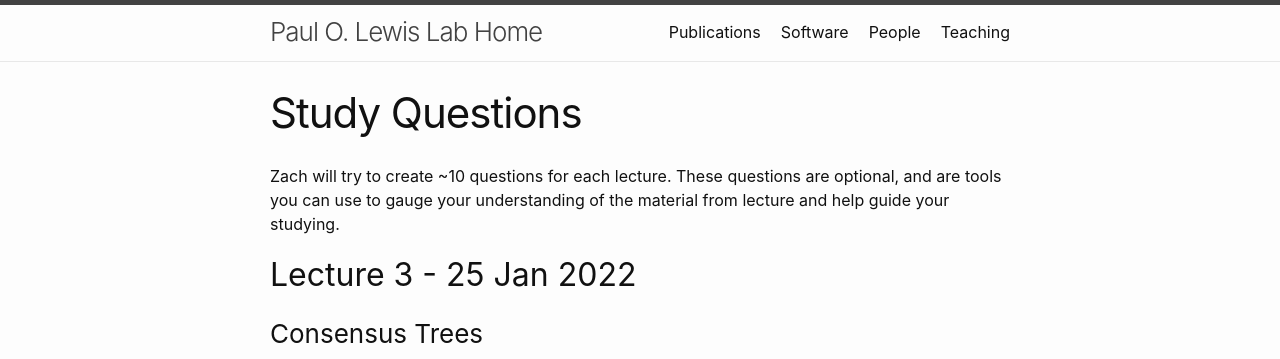
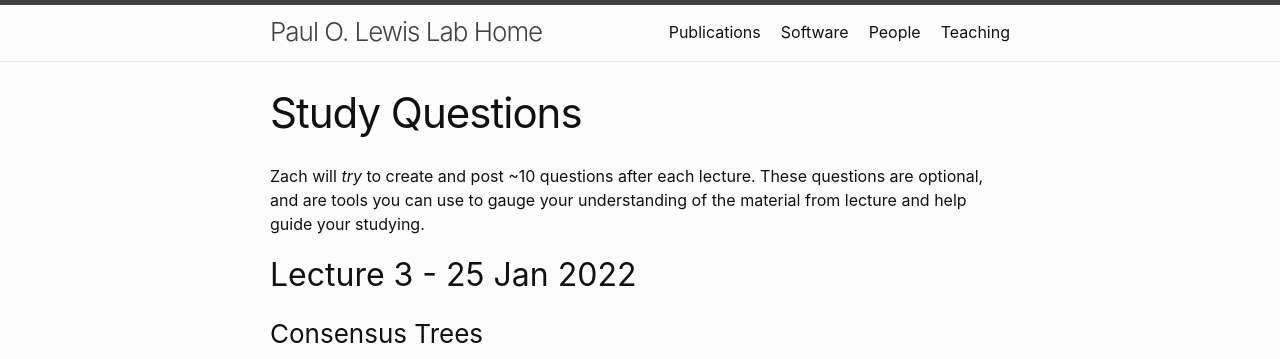
Before and after one commit to plewis/plewis.github.io, a Jekyll site: the page built from phylogenetics/study_questions.md, in a window 1280 px wide. Shown: the top 359 px of the page. Built offline with Jekyll 4.4.1, drawn with Linux system fonts in a browser that asks for light colours.

Commit message:
minor corrections

```diff
--- a/phylogenetics/study_questions.md
+++ b/phylogenetics/study_questions.md
@@ -3,7 +3,7 @@ layout: page
 title: Study Questions
 permalink: /study_questions/
 ---
-Zach will try to create ~10 questions for each lecture. These questions are optional, and are tools you can use to gauge your understanding of the material from lecture and help guide your studying.
+Zach will *try* to create and post ~10 questions after each lecture. These questions are optional, and are tools you can use to gauge your understanding of the material from lecture and help guide your studying.
 
 ## Lecture 3 - 25 Jan 2022
 
```
